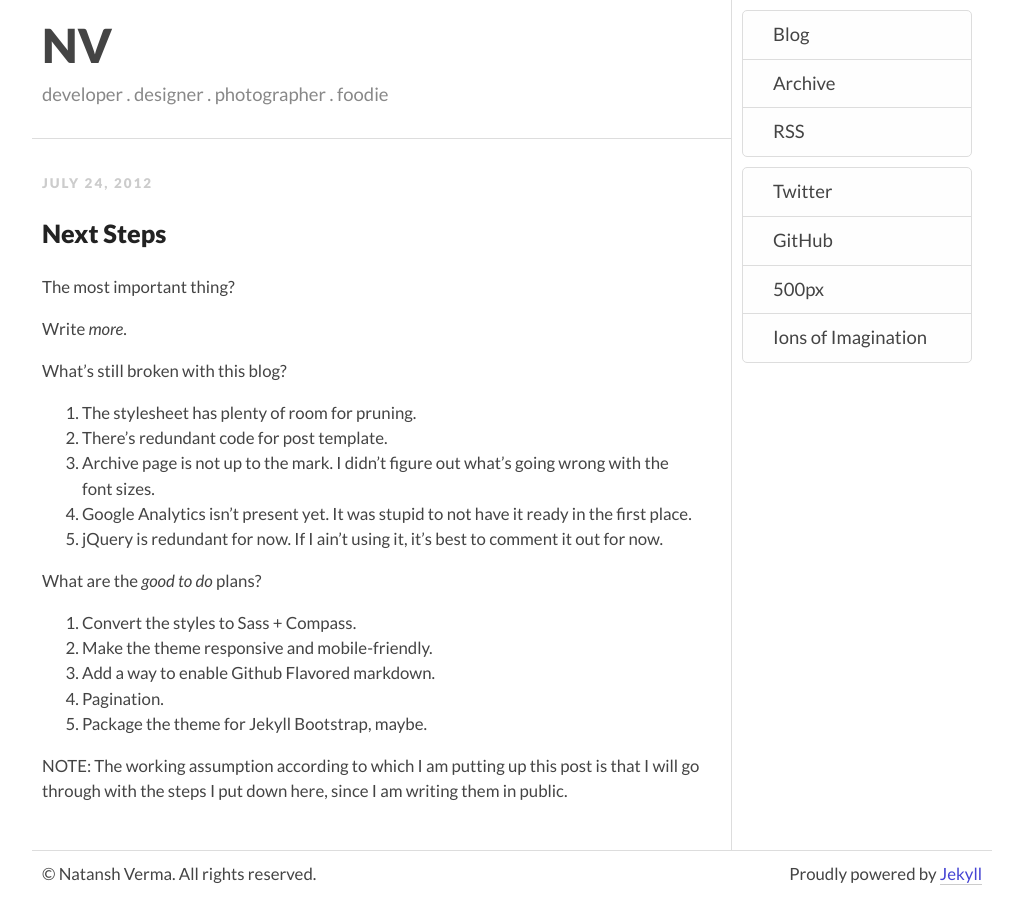
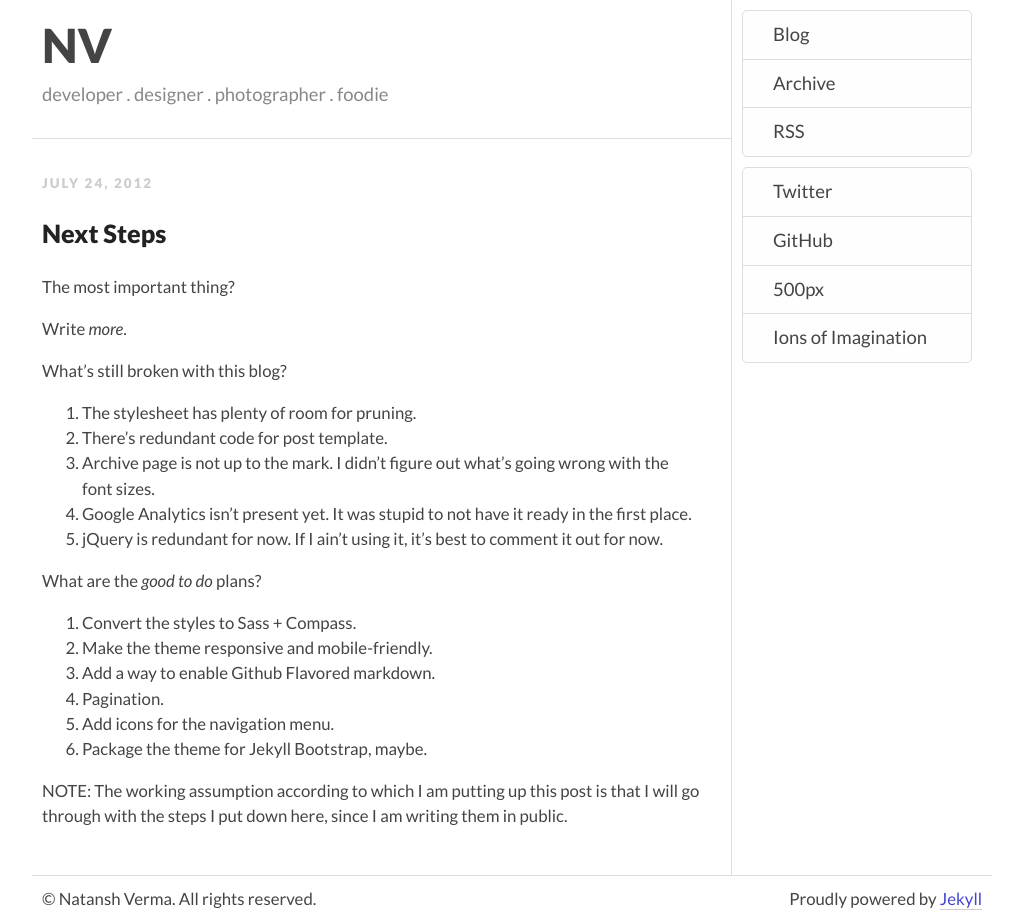
Before and after one commit to natansh/natansh.github.com, a Jekyll site: the page built from _posts/2012-07-24-next-steps.md, in a window 1280 px wide. Shown: the whole page, without its empty margins (128-1141 px from the left). Built offline with Jekyll 4.4.1, drawn with Linux system fonts in a browser that asks for light colours; before the commit the page ends 900 px from its top, so only the background shows below that.

```diff
--- a/_posts/2012-07-24-next-steps.md
+++ b/_posts/2012-07-24-next-steps.md
@@ -21,6 +21,7 @@
 2. Make the theme responsive and mobile-friendly.
 3. Add a way to enable Github Flavored markdown.
 4. Pagination.
+5. Add icons for the navigation menu.
 5. Package the theme for Jekyll Bootstrap, maybe.
 
 NOTE: The working assumption according to which I am putting up this post is that I will go through with the steps I put down here, since I am writing them in public.
```
